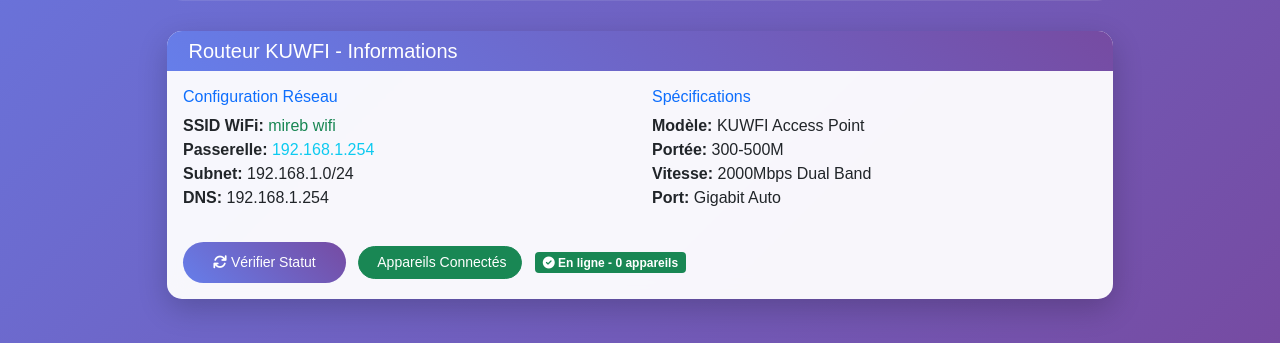
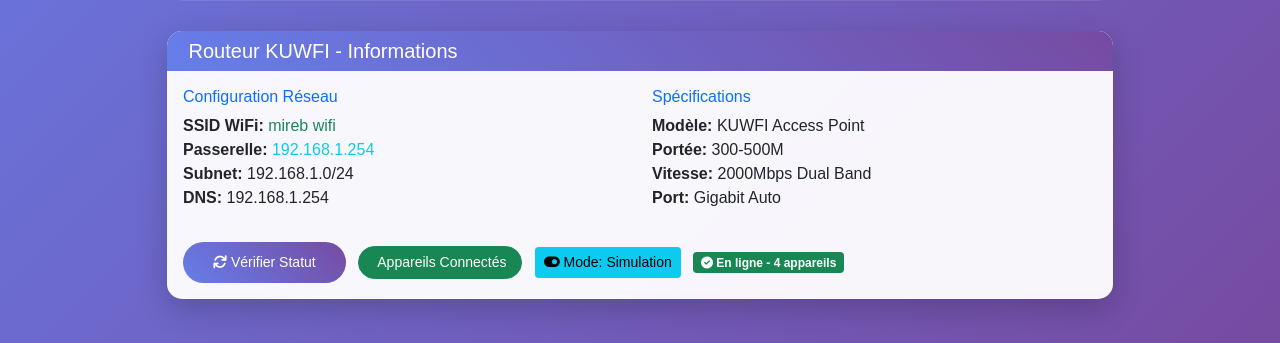
Before and after one commit to franklin-mireb/Wifi-, a Flask app: page / in a window 1280 px wide. Shown: the part 509-852 px from the top of the page. Run offline with Flask 3, Linux system fonts and the light colour scheme; data that the repository does not hold is empty.

Commit message:
🔧 Fix Procfile and add simulation mode toggle
✅ Corrections appliquées:
- Fixed corrupted Procfile with proper gunicorn command
- Added SIMULATION_MODE environment variable
- Created toggle between simulation and real router mode
- Updated UI with mode indicator and toggle button
- Enhanced error handling for offline router scenarios

🎯 Features:
- Mode simulation: Works without physical router connection
- Mode réel: Connects to actual KUWFI router when available
- Seamless switching between modes via web interface
- Automatic fallback to simulation mode on deployment

🌐 Ready for: https://wifi-manager-kuwfi.onrender.com/

```diff
--- a/app.py
+++ b/app.py
@@ -24,7 +24,10 @@
 security_logger = SecurityLogger()
 rate_limiter = RateLimiter()
 voucher_manager = VoucherManager()
-kuwfi_manager = KUWFIManager(ROUTER_IP, ROUTER_USER, ROUTER_PASS)
+
+# Mode simulation pour la demo quand pas connecté au routeur physique
+SIMULATION_MODE = os.environ.get('SIMULATION_MODE', 'true').lower() == 'true'
+kuwfi_manager = KUWFIManager(ROUTER_IP, ROUTER_USER, ROUTER_PASS, simulation_mode=SIMULATION_MODE)
 
 class RouterManager:
     def __init__(self):
@@ -561,6 +564,7 @@
             'router_ip': ROUTER_IP,
             'router_model': 'KUWFI Access Point',
             'wifi_ssid': WIFI_SSID,
+            'simulation_mode': SIMULATION_MODE,
             'network_info': {
                 'subnet': '192.168.1.0/24',
                 'gateway': '192.168.1.254',
@@ -575,5 +579,28 @@
         }
     })
 
+@app.route('/api/router/toggle-simulation', methods=['POST'])
+def toggle_simulation():
+    """Basculer entre mode simulation et mode réel"""
+    global kuwfi_manager, SIMULATION_MODE
+
+    try:
+        data = request.get_json()
+        new_mode = data.get('simulation_mode', True)
+
+        # Recréer le gestionnaire avec le nouveau mode
+        kuwfi_manager = KUWFIManager(ROUTER_IP, ROUTER_USER, ROUTER_PASS, simulation_mode=new_mode)
+        SIMULATION_MODE = new_mode
+
+        mode_text = "simulation" if new_mode else "réel"
+        return jsonify({
+            'success': True,
+            'message': f'Mode {mode_text} activé',
+            'simulation_mode': new_mode
+        })
+
+    except Exception as e:
+        return jsonify({'success': False, 'error': str(e)})
+
 if __name__ == '__main__':
     app.run(debug=True, host='0.0.0.0', port=5000)
--- a/render.yaml
+++ b/render.yaml
@@ -30,3 +30,5 @@
         value: 192.168.1.254
       - key: PYTHON_VERSION
         value: 3.12.0
+      - key: SIMULATION_MODE
+        value: true
--- a/templates/index.html
+++ b/templates/index.html
@@ -218,6 +218,9 @@
                             </button>
                             <button class="btn btn-success btn-sm ms-2" onclick="loadConnectedDevices()">
                                 <i class="fas fa-devices"></i> Appareils Connectés
+                            </button>
+                            <button class="btn btn-info btn-sm ms-2" onclick="toggleSimulationMode()">
+                                <i class="fas fa-toggle-on"></i> Mode: <span id="currentMode">Simulation</span>
                             </button>
                             <span id="routerStatusBadge" class="badge bg-secondary ms-2">Status: Vérification...</span>
                         </div>
@@ -784,10 +787,62 @@
             });
         }
 
+        function toggleSimulationMode() {
+            const currentModeSpan = document.getElementById('currentMode');
+            const isSimulation = currentModeSpan.textContent === 'Simulation';
+            const newMode = !isSimulation;
+
+            document.getElementById('loadingText').textContent = 'Changement de mode...';
+            loadingModal.show();
+
+            fetch('/api/router/toggle-simulation', {
+                method: 'POST',
+                headers: {
+                    'Content-Type': 'application/json',
+                },
+                body: JSON.stringify({simulation_mode: newMode})
+            })
+            .then(response => response.json())
+            .then(data => {
+                loadingModal.hide();
+
+                if (data.success) {
+                    currentModeSpan.textContent = data.simulation_mode ? 'Simulation' : 'Réel';
+                    const icon = document.querySelector('#currentMode').previousElementSibling;
+                    icon.className = data.simulation_mode ? 'fas fa-toggle-on' : 'fas fa-toggle-off';
+
+                    showAlert(data.message, 'success');
+
+                    // Recharger les appareils avec le nouveau mode
+                    if (document.getElementById('usersSection').style.display !== 'none') {
+                        loadConnectedDevices();
+                    }
+                } else {
+                    showAlert('Erreur changement mode: ' + data.error, 'error');
+                }
+            })
+            .catch(error => {
+                loadingModal.hide();
+                showAlert('Erreur: ' + error.message, 'error');
+            });
+        }
+
         // Vérifier le statut du routeur au chargement
         document.addEventListener('DOMContentLoaded', function() {
             checkRouterStatus();
+
+            // Charger la configuration actuelle
+            fetch('/api/router/config')
+                .then(response => response.json())
+                .then(data => {
+                    if (data.success && data.config.simulation_mode !== undefined) {
+                        const currentModeSpan = document.getElementById('currentMode');
+                        currentModeSpan.textContent = data.config.simulation_mode ? 'Simulation' : 'Réel';
+                    }
+                })
+                .catch(error => console.log('Info config non disponible'));
         });
+
 
         function disconnect() {
             fetch('/disconnect')
--- a/vouchers.json
+++ b/vouchers.json
@@ -31,5 +31,16 @@
     "user_mac": null,
     "user_device": null,
     "payment_reference": null
+  },
+  "XF3D-UYW3-BJNJ": {
+    "code": "XF3D-UYW3-BJNJ",
+    "plan_id": "monthly",
+    "created_at": "2025-08-14T08:48:23.657345",
+    "expires_at": "2025-09-13T08:48:23.657345",
+    "is_used": false,
+    "used_at": null,
+    "user_mac": null,
+    "user_device": null,
+    "payment_reference": null
   }
 }
```
